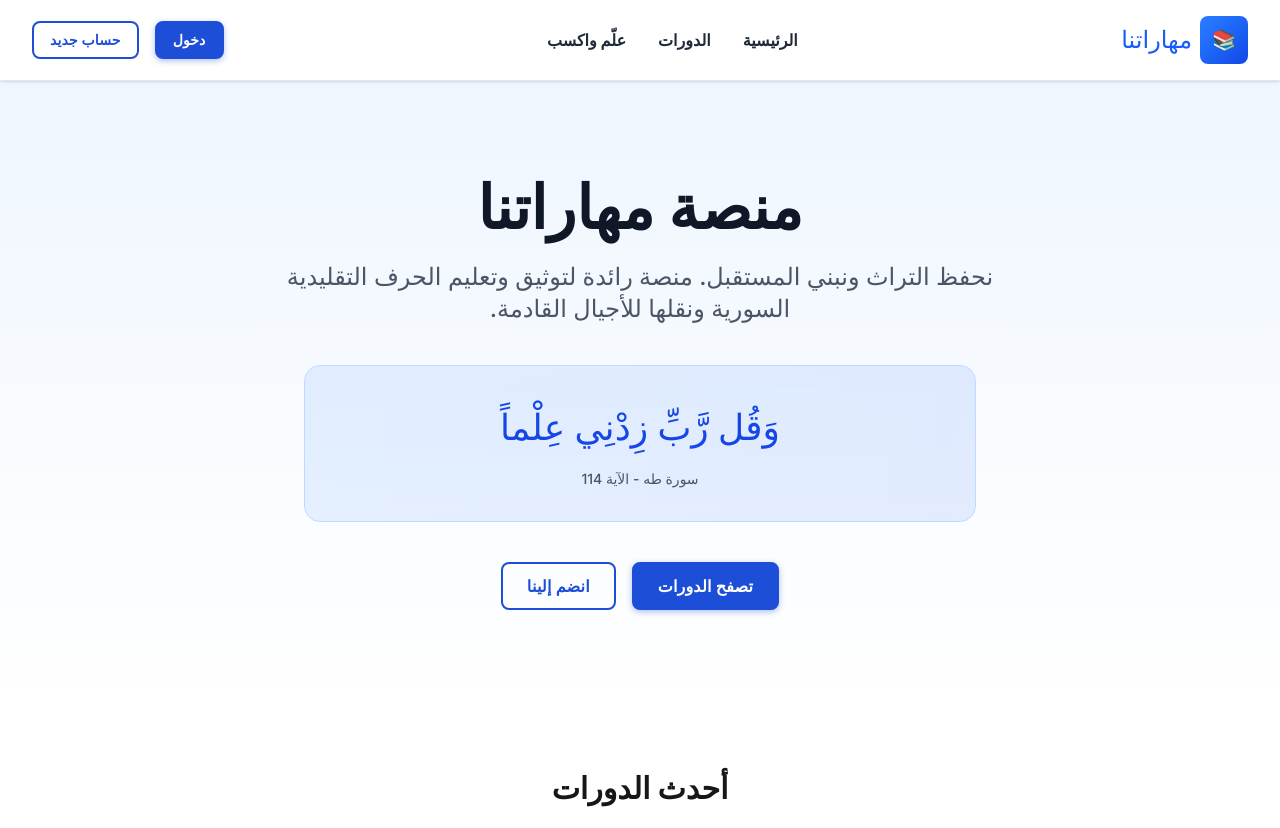
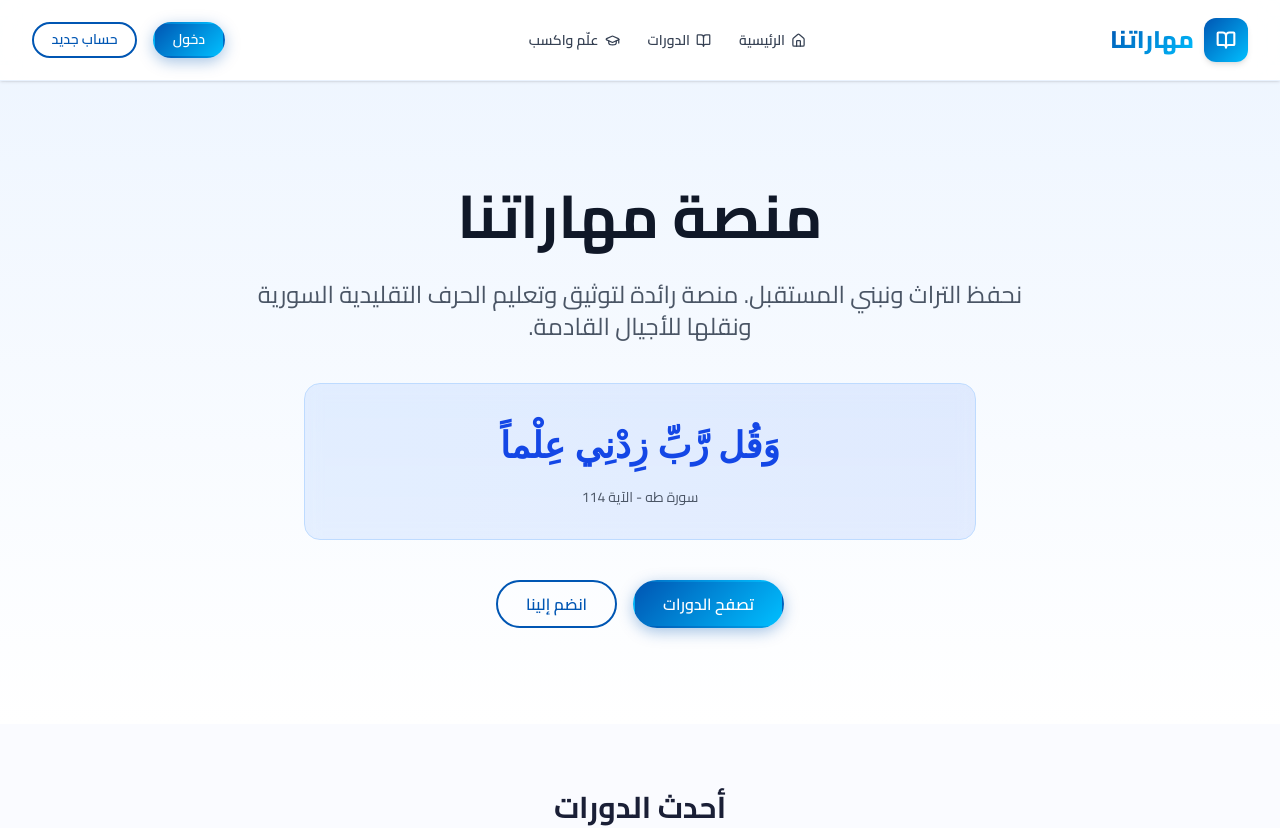
Before and after one commit to Anwaretoo1/maharatnaplatform, a Next.js app: page / in a window 1280 px wide. Shown: the top 828 px of the page. Built offline with nearby package versions, Linux system fonts and the light colour scheme; no server answers; the database is empty.

Commit message:
feat: comprehensive visual redesign  Cairo font, Lucide icons, glassmorphism, new color system

```diff
--- a/package.json
+++ b/package.json
@@ -20,6 +20,7 @@
     "bcryptjs": "^3.0.3",
     "cloudinary": "^2.9.0",
     "jose": "^6.1.2",
+    "lucide-react": "^0.575.0",
     "next": "^16.1.6",
     "nodemailer": "^7.0.11",
     "react": "^19.0.0",
--- a/src/app/globals.css
+++ b/src/app/globals.css
@@ -1,333 +1,289 @@
 @import "tailwindcss";
 
+/* ===================================================
+   MAHARATNA  Modern Design System 2026
+   Royal Blue #0056B3  Sky #00BFFF + Mint #3CB371
+   =================================================== */
+
 :root {
-  --background: #ffffff;
-  --foreground: #171717;
-  --primary: #2563eb;
-  --primary-dark: #1d4ed8;
-  --secondary: #64748b;
+  --primary:        #0056B3;
+  --primary-light:  #0077CC;
+  --primary-sky:    #00BFFF;
+  --secondary:      #3CB371;
+  --secondary-dark: #2E8B57;
+  --accent:         #7C3AED;
+  --background:     #FAFBFF;
+  --foreground:     #1A1F36;
+  --surface:        #FFFFFF;
+  --surface-2:      #F4F7FF;
+  --gray-50:  #F5F5F7;
+  --gray-100: #EBEBF0;
+  --gray-200: #D8D8E0;
+  --gray-400: #9B9BAA;
+  --gray-600: #636380;
+  --gray-800: #2C2C44;
+  --gray-900: #1A1F36;
   --success: #10b981;
-  --error: #ef4444;
+  --error:   #ef4444;
+  --warning: #f59e0b;
+  --grad-primary:   linear-gradient(135deg, #0056B3 0%, #00BFFF 100%);
+  --grad-secondary: linear-gradient(135deg, #3CB371 0%, #00BFFF 100%);
+  --grad-hero:      linear-gradient(135deg, #0056B3 0%, #0077CC 50%, #00BFFF 100%);
+  --shadow-sm:   0 2px 8px rgba(0,86,179,0.08);
+  --shadow-md:   0 4px 20px rgba(0,86,179,0.12);
+  --shadow-lg:   0 8px 40px rgba(0,86,179,0.16);
+  --shadow-glow: 0 0 30px rgba(0,191,255,0.3);
+  --radius-sm:   0.5rem;
+  --radius-md:   0.875rem;
+  --radius-lg:   1.25rem;
+  --radius-full: 9999px;
+  --transition:  all 0.25s cubic-bezier(0.4,0,0.2,1);
 }
 
 @theme inline {
   --color-background: var(--background);
   --color-foreground: var(--foreground);
-  --font-sans: var(--font-geist-sans);
-  --font-mono: var(--font-geist-mono);
 }
 
+/* Dark mode */
 @media (prefers-color-scheme: dark) {
   :root {
-    --background: #0f172a;
-    --foreground: #f1f5f9;
+    --background:  #0D1117;
+    --foreground:  #E6EDF3;
+    --surface:     #161B22;
+    --surface-2:   #21262D;
+    --gray-50:     #1C2128;
+    --gray-100:    #21262D;
+    --gray-200:    #30363D;
+    --gray-400:    #6E7681;
+    --gray-600:    #8B949E;
+    --gray-800:    #C9D1D9;
+    --gray-900:    #E6EDF3;
+    --shadow-sm: 0 2px 8px rgba(0,0,0,0.4);
+    --shadow-md: 0 4px 20px rgba(0,0,0,0.5);
+    --shadow-lg: 0 8px 40px rgba(0,0,0,0.6);
   }
 }
 
-html {
-  scroll-behavior: smooth;
-}
+/* ===== BASE ===== */
+*, *::before, *::after { box-sizing: border-box; }
+html { scroll-behavior: smooth; }
 
 body {
   background: var(--background);
   color: var(--foreground);
-  font-family: -apple-system, BlinkMacSystemFont, 'Segoe UI', 'Roboto', 'Oxygen', 'Ubuntu', 'Cantarell', sans-serif;
+  font-family: 'Cairo', 'Segoe UI', -apple-system, BlinkMacSystemFont, sans-serif;
   -webkit-font-smoothing: antialiased;
-  -moz-osx-font-smoothing: grayscale;
+  font-weight: 400;
+  line-height: 1.7;
 }
 
-/* Smooth transitions */
-* {
-  transition: background-color 0.2s ease, color 0.2s ease, border-color 0.2s ease;
+h1, h2, h3, h4, h5, h6 { font-weight: 700; line-height: 1.3; }
+
+a:not([class]) { color: var(--primary); text-decoration: none; transition: color 0.2s; }
+a:not([class]):hover { color: var(--primary-sky); text-decoration: underline; }
+
+/* ===== GLASSMORPHISM ===== */
+.glass {
+  background: rgba(255,255,255,0.78);
+  backdrop-filter: blur(16px);
+  -webkit-backdrop-filter: blur(16px);
+  border: 1px solid rgba(255,255,255,0.5);
+}
+.card-glass {
+  background: rgba(255,255,255,0.82);
+  backdrop-filter: blur(12px);
+  -webkit-backdrop-filter: blur(12px);
+  border: 1px solid rgba(0,86,179,0.1);
+  box-shadow: var(--shadow-md);
+  border-radius: var(--radius-lg);
+  transition: var(--transition);
+}
+.card-glass:hover {
+  box-shadow: var(--shadow-lg);
+  transform: translateY(-4px);
+  border-color: rgba(0,191,255,0.3);
+}
+@media (prefers-color-scheme: dark) {
+  .glass      { background: rgba(22,27,34,0.82); border-color: rgba(255,255,255,0.08); }
+  .card-glass { background: rgba(22,27,34,0.88); border-color: rgba(0,191,255,0.12); }
 }
 
-/* Links - only unclassed anchors */
-a:not([class]) {
-  color: var(--primary);
-  text-decoration: none;
+/* ===== CARD ===== */
+.card {
+  background: var(--surface);
+  border: 1px solid var(--gray-100);
+  border-radius: var(--radius-lg);
+  box-shadow: var(--shadow-sm);
+  transition: var(--transition);
+}
+.card:hover { box-shadow: var(--shadow-md); transform: translateY(-3px); }
+
+/* ===== GRADIENT UTILITIES ===== */
+.grad-primary   { background: var(--grad-primary); }
+.grad-secondary { background: var(--grad-secondary); }
+.text-gradient {
+  background: var(--grad-primary);
+  -webkit-background-clip: text;
+  -webkit-text-fill-color: transparent;
+  background-clip: text;
+}
+.text-gradient-green {
+  background: linear-gradient(135deg, #3CB371, #00BFFF);
+  -webkit-background-clip: text;
+  -webkit-text-fill-color: transparent;
+  background-clip: text;
 }
 
-a:not([class]):hover {
-  text-decoration: underline;
+/* ===== SHADOW UTILITIES ===== */
+.shadow-glow            { box-shadow: var(--shadow-glow); }
+.shadow-glow-hover:hover { box-shadow: var(--shadow-glow); }
+
+/* ===== ICON BOXES ===== */
+.icon-box {
+  display: inline-flex;
+  align-items: center;
+  justify-content: center;
+  border-radius: var(--radius-md);
+  flex-shrink: 0;
 }
+.icon-box-primary { background: rgba(0,86,179,0.1);   color: var(--primary); }
+.icon-box-green   { background: rgba(60,179,113,0.1); color: var(--secondary); }
+.icon-box-sky     { background: rgba(0,191,255,0.1);  color: #0099CC; }
+.icon-box-purple  { background: rgba(124,58,237,0.1); color: var(--accent); }
+.icon-box-amber   { background: rgba(245,158,11,0.1); color: #D97706; }
 
-/* Global font weight boost */
-body {
-  font-weight: 450;
+/* ===== BADGES ===== */
+.badge {
+  display: inline-flex;
+  align-items: center;
+  padding: 0.2rem 0.7rem;
+  border-radius: var(--radius-full);
+  font-size: 0.75rem;
+  font-weight: 600;
 }
+.badge-primary { background: rgba(0,86,179,0.1);   color: var(--primary); }
+.badge-green   { background: rgba(60,179,113,0.12); color: #2E8B57; }
+.badge-free    { background: linear-gradient(135deg,rgba(60,179,113,0.15),rgba(0,191,255,0.15)); color: #1a7a40; border: 1px solid rgba(60,179,113,0.3); }
 
-h1, h2, h3, h4, h5, h6 {
-  font-weight: 700;
-}
-
-p, span, li, td, th, label {
-  font-weight: 450;
-}
-
-/* Animations */
-@keyframes slide-up {
-  from {
-    transform: translateY(100%);
-    opacity: 0;
-  }
-  to {
-    transform: translateY(0);
-    opacity: 1;
-  }
-}
-
-@keyframes fade-in {
-  from {
-    opacity: 0;
-  }
-  to {
-    opacity: 1;
-  }
-}
-
-@keyframes scale-in {
-  from {
-    transform: scale(0.95);
-    opacity: 0;
-  }
-  to {
-    transform: scale(1);
-    opacity: 1;
-  }
-}
-
-@keyframes float {
-  0%, 100% {
-    transform: translateY(0px);
-  }
-  50% {
-    transform: translateY(-10px);
-  }
-}
-
-.animate-slide-up {
-  animation: slide-up 0.3s ease-out forwards;
-}
-
-.animate-fade-in {
-  animation: fade-in 0.5s ease-out forwards;
-}
-
-.animate-scale-in {
-  animation: scale-in 0.3s ease-out forwards;
-}
-
-.animate-float {
-  animation: float 3s ease-in-out infinite;
-}
-
-/* Scrollbar styling */
-::-webkit-scrollbar {
-  width: 8px;
-  height: 8px;
-}
-
-::-webkit-scrollbar-track {
-  background: transparent;
-}
-
-::-webkit-scrollbar-thumb {
-  background: var(--secondary);
-  border-radius: 4px;
-}
-
-::-webkit-scrollbar-thumb:hover {
-  background: var(--primary);
-}
-
-/* Dark mode scrollbar */
-@media (prefers-color-scheme: dark) {
-  ::-webkit-scrollbar-thumb {
-    background: #475569;
-  }
-
-  ::-webkit-scrollbar-thumb:hover {
-    background: var(--primary);
-  }
-}
-
-/* Focus states for accessibility */
-button:focus-visible,
-a:focus-visible,
-input:focus-visible,
-textarea:focus-visible,
-select:focus-visible {
-  outline: 2px solid var(--primary);
-  outline-offset: 2px;
-}
-
-/* Selection */
-::selection {
-  background-color: var(--primary);
-  color: white;
-}
-
-::-moz-selection {
-  background-color: var(--primary);
-  color: white;
-}
-
-/* ===================== Buttons ===================== */
+/* ===== BUTTONS ===== */
 .btn {
   display: inline-flex;
   align-items: center;
   justify-content: center;
   gap: 0.5rem;
-  padding: 0.75rem 1.5rem;
+  padding: 0.75rem 1.75rem;
   font-size: 1rem;
   font-weight: 600;
   line-height: 1.25;
-  border-radius: 0.5rem;
+  border-radius: var(--radius-full);
   border: 2px solid transparent;
   cursor: pointer;
-  transition: all 0.2s ease;
-  text-decoration: none;
+  text-decoration: none !important;
   white-space: nowrap;
-  letter-spacing: 0.01em;
+  transition: var(--transition);
+  font-family: inherit;
+}
+.btn:disabled { opacity: 0.5; cursor: not-allowed; pointer-events: none; }
+
+.btn-primary {
+  background: var(--grad-primary);
+  color: #ffffff !important;
+  border-color: transparent;
+  box-shadow: 0 4px 15px rgba(0,86,179,0.35);
+}
+.btn-primary:hover {
+  box-shadow: 0 8px 25px rgba(0,86,179,0.5);
+  transform: translateY(-2px);
+  filter: brightness(1.08);
 }
 
-.btn:disabled {
-  opacity: 0.55;
-  cursor: not-allowed;
-  pointer-events: none;
+.btn-secondary {
+  background: transparent;
+  color: var(--primary) !important;
+  border-color: var(--primary);
+}
+.btn-secondary:hover {
+  background: rgba(0,86,179,0.06);
+  border-color: var(--primary-sky);
+  color: var(--primary-sky) !important;
+  transform: translateY(-2px);
+}
+@media (prefers-color-scheme: dark) {
+  .btn-secondary       { color: #60BFFF !important; border-color: #60BFFF; }
+  .btn-secondary:hover { background: rgba(0,191,255,0.1); }
 }
 
-/* Primary - Blue solid */
-.btn-primary {
-  background-color: #1d4ed8;
-  color: #ffffff;
-  border-color: #1d4ed8;
-  box-shadow: 0 2px 6px rgba(29, 78, 216, 0.35);
+.btn-danger {
+  background: linear-gradient(135deg,#ef4444,#dc2626);
+  color: #ffffff !important;
+  border-color: transparent;
+  box-shadow: 0 4px 15px rgba(220,38,38,0.3);
 }
-.btn-primary:hover {
-  background-color: #1e40af;
-  border-color: #1e40af;
-  box-shadow: 0 4px 12px rgba(29, 78, 216, 0.45);
-  transform: translateY(-1px);
+.btn-danger:hover { transform: translateY(-2px); filter: brightness(1.08); }
+
+.btn-success {
+  background: linear-gradient(135deg,#059669,#047857);
+  color: #ffffff !important;
+  border-color: transparent;
+  box-shadow: 0 4px 15px rgba(5,150,105,0.3);
 }
+.btn-success:hover { transform: translateY(-2px); filter: brightness(1.08); }
 
-/* Secondary - Outline */
-.btn-secondary {
-  background-color: transparent;
-  color: #1d4ed8;
-  border-color: #1d4ed8;
-}
-.btn-secondary:hover {
-  background-color: #eff6ff;
-  transform: translateY(-1px);
-}
-@media (prefers-color-scheme: dark) {
-  .btn-secondary {
-    color: #93c5fd;
-    border-color: #93c5fd;
-  }
-  .btn-secondary:hover {
-    background-color: rgba(147, 197, 253, 0.1);
-  }
-}
-
-/* Danger - Red */
-.btn-danger {
-  background-color: #dc2626;
-  color: #ffffff;
-  border-color: #dc2626;
-  box-shadow: 0 2px 6px rgba(220, 38, 38, 0.3);
-}
-.btn-danger:hover {
-  background-color: #b91c1c;
-  border-color: #b91c1c;
-  transform: translateY(-1px);
-}
-
-/* Success - Green */
-.btn-success {
-  background-color: #059669;
-  color: #ffffff;
-  border-color: #059669;
-  box-shadow: 0 2px 6px rgba(5, 150, 105, 0.3);
-}
-.btn-success:hover {
-  background-color: #047857;
-  border-color: #047857;
-  transform: translateY(-1px);
-}
-
-/* Full width modifier */
+.btn-sm   { padding: 0.45rem 1.1rem; font-size: 0.875rem; }
+.btn-lg   { padding: 1rem 2.5rem;    font-size: 1.125rem; }
 .btn-full { width: 100%; }
 
-/* Small modifier */
-.btn-sm {
-  padding: 0.5rem 1rem;
-  font-size: 0.875rem;
-}
-
-/* ===================== Form inputs ===================== */
+/* ===== FORM INPUTS ===== */
 .form-input {
   width: 100%;
-  padding: 0.75rem 1rem;
+  padding: 0.875rem 1.125rem;
   font-size: 1rem;
-  border: 2px solid #d1d5db;
-  border-radius: 0.5rem;
-  background-color: #ffffff;
-  color: #111827;
+  font-family: inherit;
+  border: 1.5px solid var(--gray-200);
+  border-radius: var(--radius-md);
+  background: var(--surface);
+  color: var(--foreground);
   transition: border-color 0.2s, box-shadow 0.2s;
   outline: none;
 }
-.form-input::placeholder { color: #9ca3af; }
+.form-input::placeholder { color: var(--gray-400); }
 .form-input:focus {
-  border-color: #2563eb;
-  box-shadow: 0 0 0 3px rgba(37, 99, 235, 0.15);
+  border-color: var(--primary-light);
+  box-shadow: 0 0 0 4px rgba(0,119,204,0.12);
 }
 @media (prefers-color-scheme: dark) {
-  .form-input {
-    background-color: #262626;
-    border-color: #404040;
-    color: #f5f5f5;
-  }
-  .form-input::placeholder { color: #737373; }
-  .form-input:focus {
-    border-color: #3b82f6;
-    box-shadow: 0 0 0 3px rgba(59, 130, 246, 0.2);
-  }
+  .form-input       { background: var(--surface-2); border-color: var(--gray-200); color: var(--foreground); }
+  .form-input:focus { border-color: var(--primary-sky); box-shadow: 0 0 0 4px rgba(0,191,255,0.12); }
 }
 
-/* ===================== Utility classes ===================== */
-.text-gradient {
-  background: linear-gradient(135deg, var(--primary) 0%, #7c3aed 100%);
-  -webkit-background-clip: text;
-  -webkit-text-fill-color: transparent;
-  background-clip: text;
-}
+/* ===== ANIMATIONS ===== */
+@keyframes slide-up { from { transform: translateY(16px); opacity: 0; } to { transform: translateY(0); opacity: 1; } }
+@keyframes fade-in  { from { opacity: 0; } to { opacity: 1; } }
+@keyframes scale-in { from { transform: scale(0.95); opacity: 0; } to { transform: scale(1); opacity: 1; } }
+@keyframes float    { 0%, 100% { transform: translateY(0); } 50% { transform: translateY(-8px); } }
 
-.shadow-glow {
-  box-shadow: 0 0 20px rgba(37, 99, 235, 0.1);
-}
+.animate-slide-up { animation: slide-up 0.35s cubic-bezier(0.4,0,0.2,1) forwards; }
+.animate-fade-in  { animation: fade-in  0.5s ease forwards; }
+.animate-scale-in { animation: scale-in 0.3s ease forwards; }
+.animate-float    { animation: float    4s ease-in-out infinite; }
 
-.shadow-glow-hover:hover {
-  box-shadow: 0 0 30px rgba(37, 99, 235, 0.2);
-}
+/* ===== SCROLLBAR ===== */
+::-webkit-scrollbar       { width: 6px; height: 6px; }
+::-webkit-scrollbar-track { background: transparent; }
+::-webkit-scrollbar-thumb { background: var(--gray-200); border-radius: 3px; }
+::-webkit-scrollbar-thumb:hover { background: var(--primary-light); }
 
-.card-glass {
-  background: rgba(255, 255, 255, 0.7);
-  backdrop-filter: blur(8px);
-  border: 1px solid rgba(255, 255, 255, 0.2);
-}
+/* ===== SELECTION ===== */
+::selection      { background: var(--primary); color: #fff; }
+::-moz-selection { background: var(--primary); color: #fff; }
 
-@media (prefers-color-scheme: dark) {
-  .card-glass {
-    background: rgba(15, 23, 42, 0.7);
-    border: 1px solid rgba(148, 163, 184, 0.1);
-  }
-}
+/* ===== FOCUS ===== */
+button:focus-visible,
+a:focus-visible,
+input:focus-visible,
+textarea:focus-visible,
+select:focus-visible { outline: 2px solid var(--primary-sky); outline-offset: 2px; }
 
-/* Responsive text */
-@media (max-width: 640px) {
-  body {
-    font-size: 15px;
-  }
-}
+/* ===== RESPONSIVE ===== */
+@media (max-width: 640px) { body { font-size: 15px; } }
--- a/src/app/layout.tsx
+++ b/src/app/layout.tsx
@@ -1,5 +1,5 @@
 import type { Metadata, Viewport } from "next";
-import { Inter } from "next/font/google";
+import { Cairo } from "next/font/google";
 import "./globals.css";
 import Link from "next/link";
 import { getSession } from "@/lib/auth";
@@ -7,8 +7,9 @@ import OnlineTracker from "./components/OnlineTracker";
 import NotificationBell from "./components/NotificationBell";
 import PWAInstallPrompt from "./components/PWAInstallPrompt";
 import MobileUserMenu from "./components/MobileUserMenu";
+import { BookOpen, Home, GraduationCap, User, LayoutDashboard, LogOut } from "lucide-react";
 
-const inter = Inter({ subsets: ["latin"] });
+const cairo = Cairo({ subsets: ["arabic", "latin"], weight: ["400", "600", "700", "800"] });
 
 export const metadata: Metadata = {
   title: "منصة مهاراتنا - تحويل المهارات التقليدية إلى محتوى رقمي",
@@ -46,7 +47,7 @@ export const viewport: Viewport = {
   initialScale: 1,
   maximumScale: 1,
   userScalable: false,
-  themeColor: "#2563eb",
+  themeColor: "#0056B3",
 };
 
 export default async function RootLayout({
@@ -96,40 +97,31 @@ export default async function RootLayout({
           }}
         />
       </head>
-      <body className={inter.className}>
+      <body className={cairo.className}>
         {/* Modern Navigation */}
-        <nav className="bg-white dark:bg-neutral-900 border-b border-gray-200 dark:border-neutral-800 sticky top-0 z-50 shadow-sm">
+        <nav className="bg-white/85 dark:bg-neutral-900/90 backdrop-blur-xl border-b border-blue-100/60 dark:border-neutral-800 sticky top-0 z-50 shadow-sm">
           <div className="max-w-7xl mx-auto px-4 sm:px-6 lg:px-8">
             <div className="flex justify-between items-center h-16 sm:h-20">
               {/* Logo */}
               <div className="flex-shrink-0">
-                <Link href="/" className="flex items-center gap-2 font-bold text-xl sm:text-2xl text-blue-600 hover:text-blue-700 transition-colors">
-                  <div className="w-10 h-10 sm:w-12 sm:h-12 bg-gradient-to-br from-blue-500 to-blue-700 rounded-lg flex items-center justify-center text-white text-lg sm:text-xl">
-                    📚
+                <Link href="/" className="flex items-center gap-2.5 font-extrabold text-xl sm:text-2xl hover:opacity-90 transition-opacity">
+                  <div className="w-10 h-10 sm:w-11 sm:h-11 rounded-xl flex items-center justify-center text-white shadow-md" style={{background:"var(--grad-primary)"}}>
+                    <BookOpen size={20} strokeWidth={2.5} />
                   </div>
-                  <span className="hidden sm:inline">مهاراتنا</span>
+                  <span className="hidden sm:inline" style={{background:"var(--grad-primary)",WebkitBackgroundClip:"text",WebkitTextFillColor:"transparent",backgroundClip:"text"}}>مهاراتنا</span>
                 </Link>
               </div>
 
               {/* Desktop Navigation */}
-              <div className="hidden sm:flex sm:items-center sm:gap-8">
-                <Link
-                  href="/"
-                  className="text-gray-800 dark:text-gray-200 hover:text-blue-600 dark:hover:text-blue-400 font-bold transition-colors text-base"
-                >
-                  الرئيسية
+              <div className="hidden sm:flex sm:items-center sm:gap-1">
+                <Link href="/" className="flex items-center gap-1.5 px-3 py-2 rounded-lg text-gray-700 dark:text-gray-200 hover:text-blue-600 hover:bg-blue-50 dark:hover:bg-blue-900/20 font-semibold transition-all text-sm">
+                  <Home size={15} /> الرئيسية
                 </Link>
-                <Link
-                  href="/courses"
-                  className="text-gray-800 dark:text-gray-200 hover:text-blue-600 dark:hover:text-blue-400 font-bold transition-colors text-base"
-                >
-                  الدورات
+                <Link href="/courses" className="flex items-center gap-1.5 px-3 py-2 rounded-lg text-gray-700 dark:text-gray-200 hover:text-blue-600 hover:bg-blue-50 dark:hover:bg-blue-900/20 font-semibold transition-all text-sm">
+                  <BookOpen size={15} /> الدورات
                 </Link>
-                <Link
-                  href="/teach"
-                  className="text-gray-800 dark:text-gray-200 hover:text-blue-600 dark:hover:text-blue-400 font-bold transition-colors text-base"
-                >
-                  علّم واكسب
+                <Link href="/teach" className="flex items-center gap-1.5 px-3 py-2 rounded-lg text-gray-700 dark:text-gray-200 hover:text-blue-600 hover:bg-blue-50 dark:hover:bg-blue-900/20 font-semibold transition-all text-sm">
+                  <GraduationCap size={15} /> علّم واكسب
                 </Link>
               </div>
 
@@ -152,14 +144,14 @@ export default async function RootLayout({
                             <p className="text-sm font-bold text-gray-900 dark:text-white truncate">{user.name}</p>
                           </div>
                           <Link href="/dashboard/profile" className="flex items-center gap-3 px-4 py-3 text-gray-700 dark:text-gray-300 hover:bg-blue-50 dark:hover:bg-blue-900/20 hover:text-blue-600 dark:hover:text-blue-400 font-semibold text-sm transition-colors">
-                            <span>👤</span> الملف الشخصي
+                            <User size={15} /> الملف الشخصي
                           </Link>
                           <Link href={user.role === 'admin' ? '/dashboard/admin' : user.role === 'craftsman' ? '/dashboard/instructor' : '/dashboard/learner'} className="flex items-center gap-3 px-4 py-3 text-gray-700 dark:text-gray-300 hover:bg-blue-50 dark:hover:bg-blue-900/20 hover:text-blue-600 dark:hover:text-blue-400 font-semibold text-sm transition-colors border-t border-gray-100 dark:border-neutral-700">
-                            <span>📊</span> لوحة التحكم
+                            <LayoutDashboard size={15} /> لوحة التحكم
                           </Link>
                           <form action="/api/logout" method="POST" className="border-t border-gray-200 dark:border-neutral-700">
                             <button type="submit" className="flex items-center gap-3 w-full text-right px-4 py-3 text-red-600 dark:text-red-400 hover:bg-red-50 dark:hover:bg-red-900/20 text-sm font-bold transition-colors">
-                              <span>🚪</span> خروج
+                              <LogOut size={15} /> خروج
                             </button>
                           </form>
                         </div>
```
Also changed, not shown: 1 other file (tests, documents, lock files or other folders).
